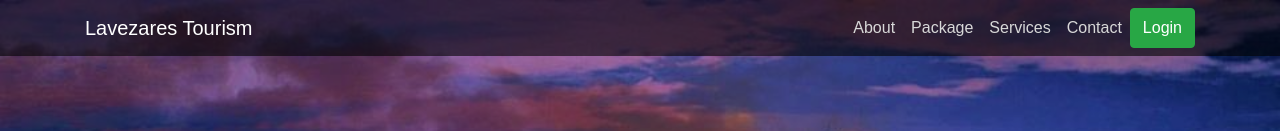
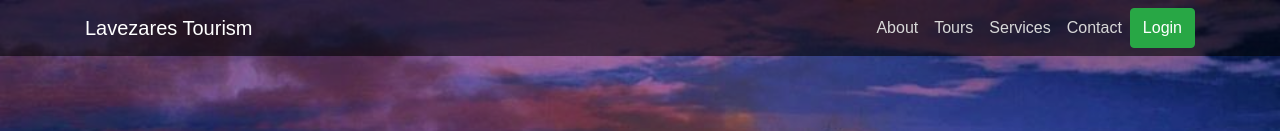
Before and after one commit to markdino/tourism-site, a React (Create React App) app: page / in a window 1280 px wide. Shown: the top 131 px of the page. Built offline with nearby package versions, Linux system fonts and the light colour scheme.

Commit message:
chore: update some text

```diff
--- a/src/components/About.js
+++ b/src/components/About.js
@@ -42,7 +42,7 @@ class About extends Component {
                 <Col lg="3" md="6" sm="6">
                   <div className="svg-card">
                     <Compass width="48" height="48" strokeWidth="1" />
-                    <p>Travel Insurance</p>
+                    <p>Travel Navigation</p>
                   </div>
                 </Col>
               </Row>
--- a/src/components/Navbar.js
+++ b/src/components/Navbar.js
@@ -45,7 +45,7 @@ class NavbarMain extends React.Component {
                   <NavLink href="#bodyCarousel">About</NavLink>
                 </NavItem>
                 <NavItem>
-                  <NavLink href="#packageBody">Package</NavLink>
+                  <NavLink href="#packageBody">Tours</NavLink>
                 </NavItem>
                 <NavItem>
                   <NavLink href="#servicesBody">Services</NavLink>
--- a/src/components/Package.js
+++ b/src/components/Package.js
@@ -144,8 +144,8 @@ class Package extends Component {
       <div className="subComponent-lg" id="packageBody">
         <Container>
           <header className="headerTitle text-center">
-            <h1>Tour Packages</h1>
-            <p>A Great Collection of Our Tour Packages</p>
+            <h1>Tour Collection</h1>
+            <p>A Great Collection of Our Tours</p>
           </header>
           <section className="packageBody text-center">
             {itemCategories.map((badge, index) => (
```
